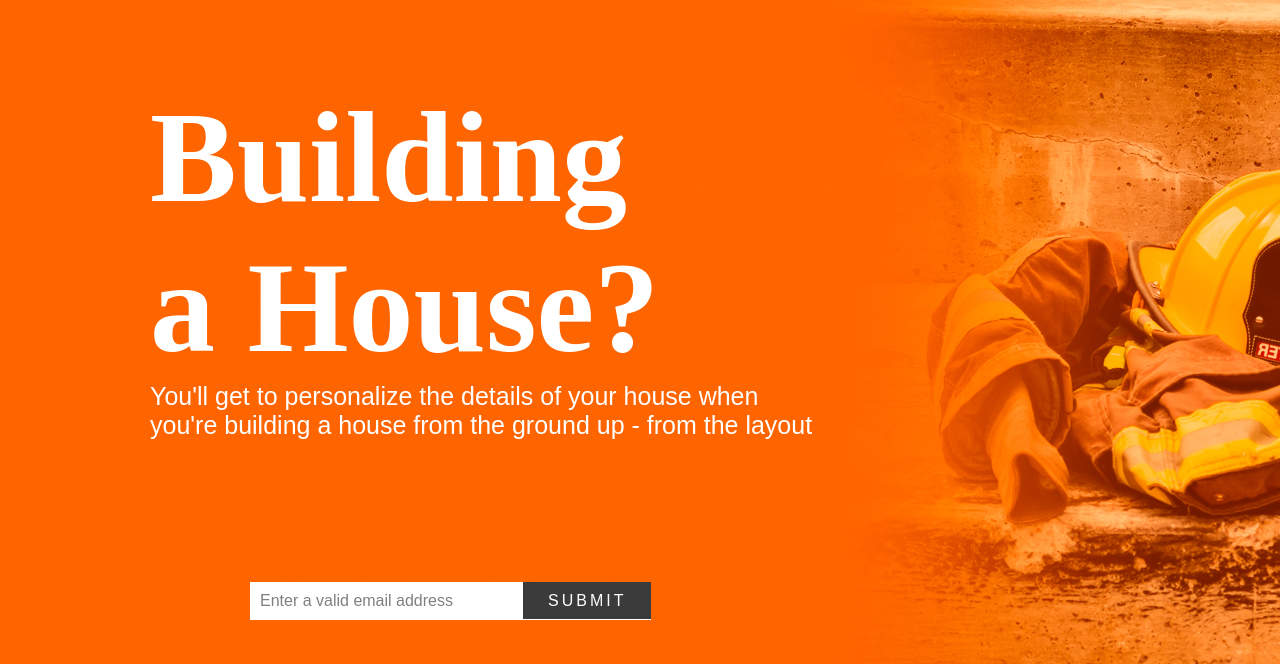
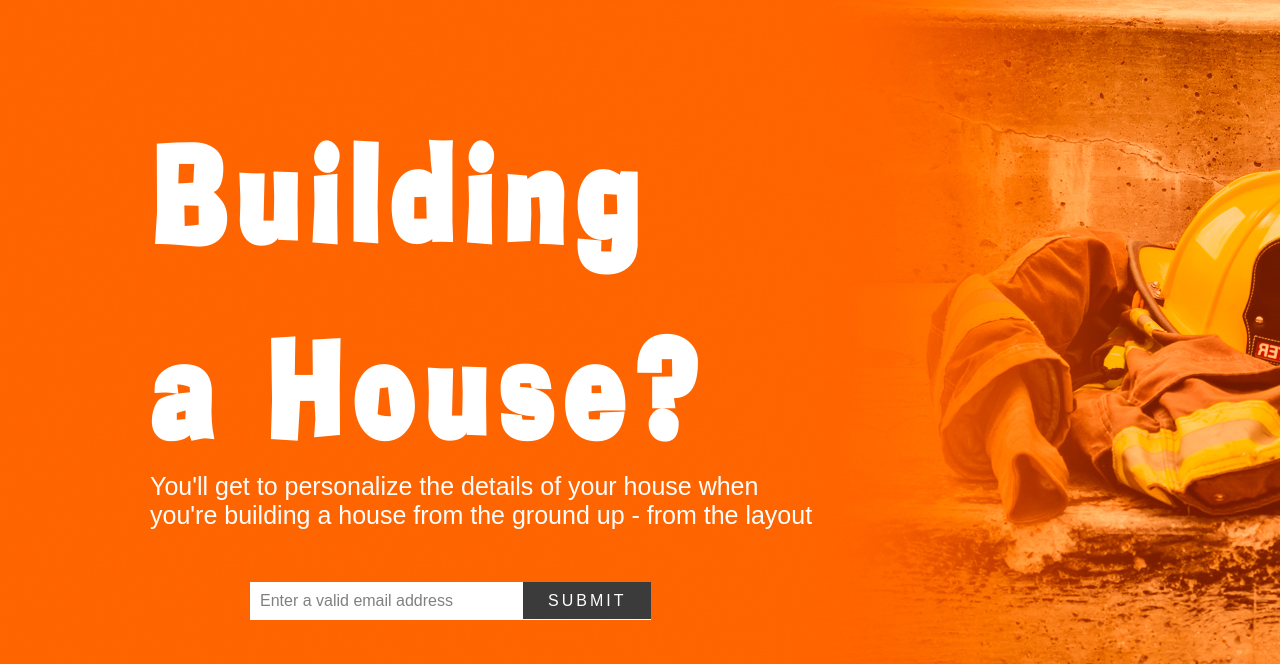
Before and after one commit to joy273609/Front-end-web, a plain HTML site: page 1115-RWD網頁作業/index.html in a window 1280 px wide. Shown: the part 136-800 px from the top of the page. Drawn offline with nearby package versions, Linux system fonts and the light colour scheme.

Commit message:
1118_1029

```diff
--- a/1115-RWD網頁作業/style.css
+++ b/1115-RWD網頁作業/style.css
@@ -49,10 +49,20 @@ body{
 .F1 div h1{
     color: white;
     font-size: 130px;
+    font-family:Alor;
+    letter-spacing: 10px;
 }
+
+@font-face {
+    font-family: Alor;
+    src: url(./Alor\ Condensed\ Normal.ttf);
+    }
+
 .F1 div h2{
     color: white;
     font-size: 130px;
+    font-family: Alor;
+    letter-spacing: 10px;
 }
 .F1 div p{
     color: white;
@@ -249,9 +259,13 @@ body{
     border: rgb(189, 184, 184) 3px solid;
 
 }
+.F5 img{
+    padding-bottom: 10px;
+}
 .F5 div h1{
     letter-spacing: 3px;
     margin-bottom:10px ;
+    color: rgb(46, 45, 45);
 }
 .F5 .inside1{
     position: absolute;
```
Also changed, not shown: 1115-RWD網頁作業/Alor Condensed Normal.ttf (added).
